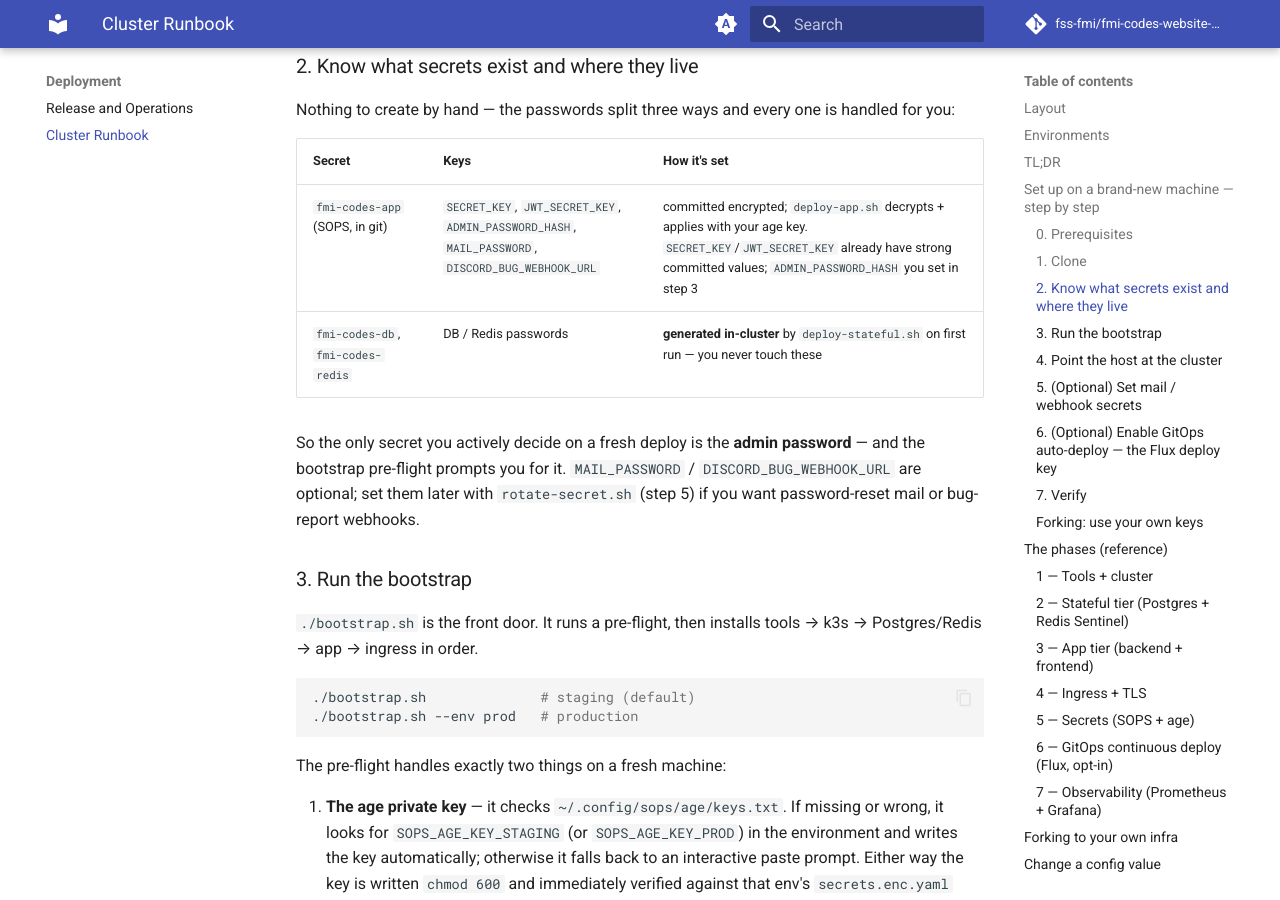
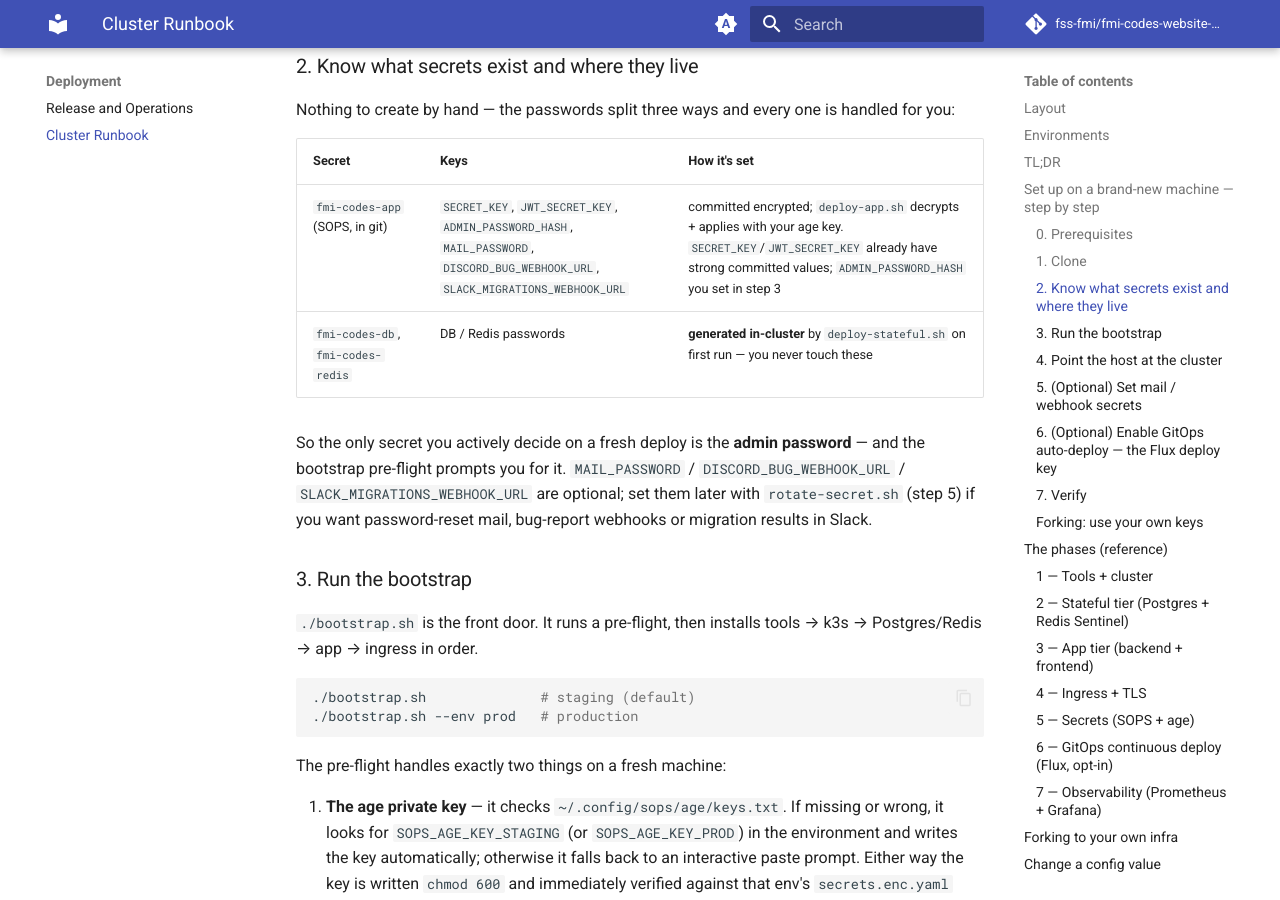
Before and after one commit to fss-fmi/fmi-codes-website-2026, an MkDocs documentation site: the page built from docs/runbook.md, in a window 1280 px wide and 900 px high, scrolled down 2487 px. Built offline with MkDocs 1.6.1 and Material for MkDocs 9.7.7, drawn with Linux system fonts in a browser that asks for light colours; comment, search, counter and statistics services are not loaded; some of the changed text lies outside the part shown.

Commit message:
feat: send migration results to a dedicated Slack channel
The migration runner posted its results through the Discord bug-report
webhook. It now posts to a Slack incoming webhook read from the new
optional SLACK_MIGRATIONS_WEBHOOK_URL key in the fmi-codes-app Secret.

- migrate.py: Slack payload and mrkdwn bold, escapes & < >, truncates
  before escaping so an entity is never split
- initContainer and Job template read the key with optional: true, so a
  missing key can never block a rollout
- scripts, .env.example and docs list the new key; bug reports stay on
  Discord

Co-Authored-By: Claude Opus 5.5 <noreply@anthropic.com>

````diff
--- a/docs/runbook.md
+++ b/docs/runbook.md
@@ -89,15 +89,15 @@ cd fmi-codes-website-2026
 
 Nothing to create by hand — the passwords split three ways and every one is handled for you:
 
-| Secret                            | Keys                                                                                              | How it's set                                                                                                                                                                           |
-| --------------------------------- | ------------------------------------------------------------------------------------------------- | -------------------------------------------------------------------------------------------------------------------------------------------------------------------------------------- |
-| `fmi-codes-app` (SOPS, in git)    | `SECRET_KEY`, `JWT_SECRET_KEY`, `ADMIN_PASSWORD_HASH`, `MAIL_PASSWORD`, `DISCORD_BUG_WEBHOOK_URL` | committed encrypted; `deploy-app.sh` decrypts + applies with your age key. `SECRET_KEY`/`JWT_SECRET_KEY` already have strong committed values; `ADMIN_PASSWORD_HASH` you set in step 3 |
-| `fmi-codes-db`, `fmi-codes-redis` | DB / Redis passwords                                                                              | **generated in-cluster** by `deploy-stateful.sh` on first run — you never touch these                                                                                                  |
+| Secret                            | Keys                                                                                                                              | How it's set                                                                                                                                                                           |
+| --------------------------------- | --------------------------------------------------------------------------------------------------------------------------------- | -------------------------------------------------------------------------------------------------------------------------------------------------------------------------------------- |
+| `fmi-codes-app` (SOPS, in git)    | `SECRET_KEY`, `JWT_SECRET_KEY`, `ADMIN_PASSWORD_HASH`, `MAIL_PASSWORD`, `DISCORD_BUG_WEBHOOK_URL`, `SLACK_MIGRATIONS_WEBHOOK_URL` | committed encrypted; `deploy-app.sh` decrypts + applies with your age key. `SECRET_KEY`/`JWT_SECRET_KEY` already have strong committed values; `ADMIN_PASSWORD_HASH` you set in step 3 |
+| `fmi-codes-db`, `fmi-codes-redis` | DB / Redis passwords                                                                                                              | **generated in-cluster** by `deploy-stateful.sh` on first run — you never touch these                                                                                                  |
 
 So the only secret you actively decide on a fresh deploy is the **admin password** — and the
-bootstrap pre-flight prompts you for it. `MAIL_PASSWORD` / `DISCORD_BUG_WEBHOOK_URL` are
-optional; set them later with `rotate-secret.sh` (step 5) if you want password-reset mail or
-bug-report webhooks.
+bootstrap pre-flight prompts you for it. `MAIL_PASSWORD` / `DISCORD_BUG_WEBHOOK_URL` /
+`SLACK_MIGRATIONS_WEBHOOK_URL` are optional; set them later with `rotate-secret.sh` (step 5)
+if you want password-reset mail, bug-report webhooks or migration results in Slack.
 
 ### 3. Run the bootstrap
 
@@ -149,6 +149,7 @@ once (`install-forward-services.sh`) and use `127.0.0.1` hosts entries (see [Pha
 ```bash
 bash infra/k8s/scripts/rotate-secret.sh MAIL_PASSWORD 'gmail-app-password'
 bash infra/k8s/scripts/rotate-secret.sh DISCORD_BUG_WEBHOOK_URL 'https://discord.com/api/webhooks/…'
+bash infra/k8s/scripts/rotate-secret.sh SLACK_MIGRATIONS_WEBHOOK_URL 'https://hooks.slack.com/services/…'
 ```
 
 Each re-encrypts the one key, re-applies the secret, and restarts the backend. `ENV=staging`
@@ -274,7 +275,8 @@ the `app` service carries a `backend` alias) and k8s with no rebuild.
 Config split: non-secret env comes from the `fmi-codes-backend-config` ConfigMap via
 `envFrom`; passwords via `secretKeyRef` (`DB_PASSWORD`, `REDIS_PASSWORD` from Phase 2, and
 `SECRET_KEY`/`JWT_SECRET_KEY`/`ADMIN_PASSWORD_HASH`/`MAIL_PASSWORD`/`DISCORD_BUG_WEBHOOK_URL`
-from `fmi-codes-app`). `DATABASE_URL` is intentionally unset — the backend composes it from
+from `fmi-codes-app`; the `migrate` initContainer reads `SLACK_MIGRATIONS_WEBHOOK_URL` from it,
+optionally). `DATABASE_URL` is intentionally unset — the backend composes it from
 the `DB_*` pieces.
 
 Health endpoints: `GET /api/health` (liveness, touches nothing) and `GET /api/health/ready`
````
Also changed, not shown: README.md (+1 -1 lines), docs/adr/007-recorded-migrations-runner.md (+1 -1 lines), docs/architecture.md (+3 -0 lines), docs/deployment.md (+19 -18 lines), docs/testing.md (+16 -16 lines), 9 other files.
